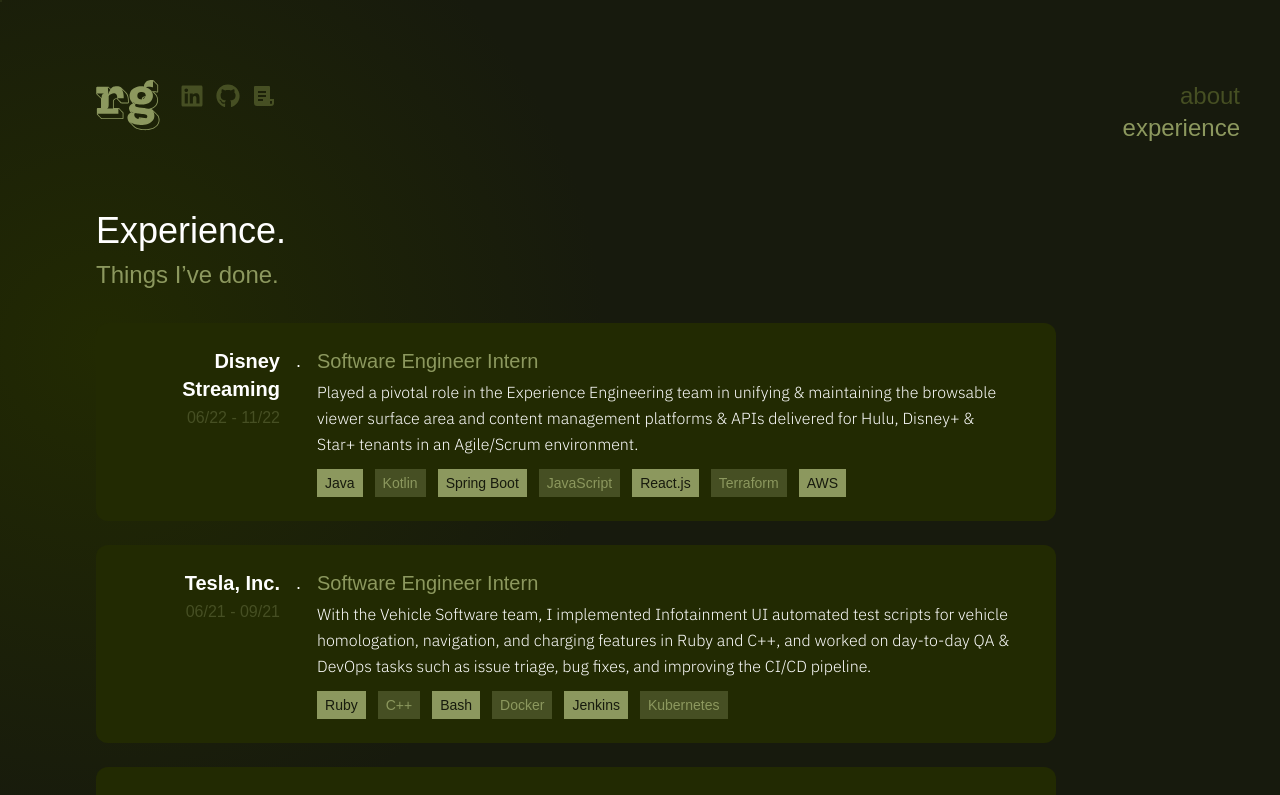
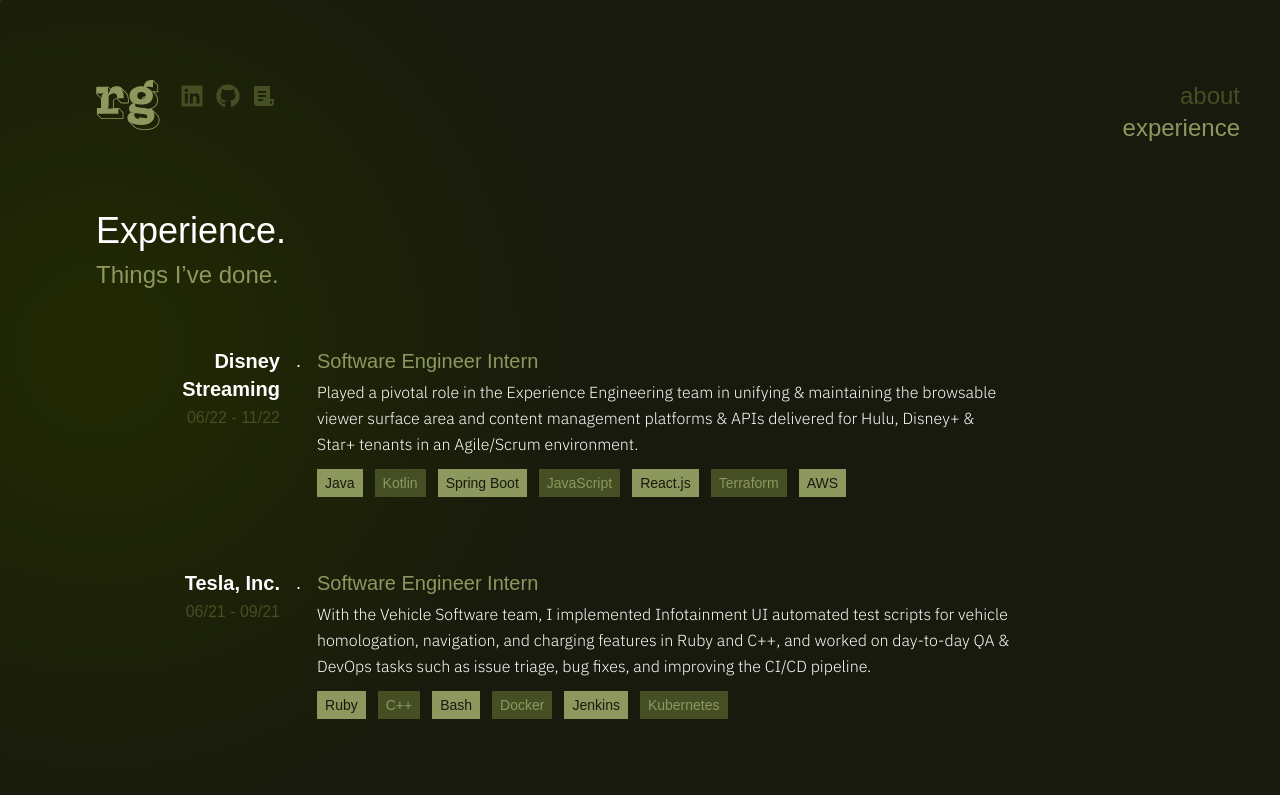
Before and after one commit to raphaeling/raphaeling.github.io, a Next.js app: page /experience in a window 1280 px wide. Shown: the top 795 px of the page. Built offline with nearby package versions, Linux system fonts and the light colour scheme; a web font is replaced by a local one.

Commit message:
Removed temporary debugging styling

```diff
--- a/src/components/experience/ExperienceCard.tsx
+++ b/src/components/experience/ExperienceCard.tsx
@@ -14,7 +14,7 @@
   skills: string[],
 }): JSX.Element {
   return (
-    <div className='bg-darker sm:flex sm:px-6 sm:py-6 relative mb-6 transition sm:hover:bg-dark sm:hover:bg-opacity-20 sm:hover:shadow-sm rounded-xl font-display font-thin'>
+    <div className='sm:flex sm:px-6 sm:py-6 relative mb-6 transition sm:hover:bg-dark sm:hover:bg-opacity-20 sm:hover:shadow-sm rounded-xl font-display font-thin'>
       <div className='sm:text-right sm:w-40 sm:px-4 text-xl flex-none lg:w-44'>
         <h1 className='font-extrabold mb-1'>
           {workplace}
```
